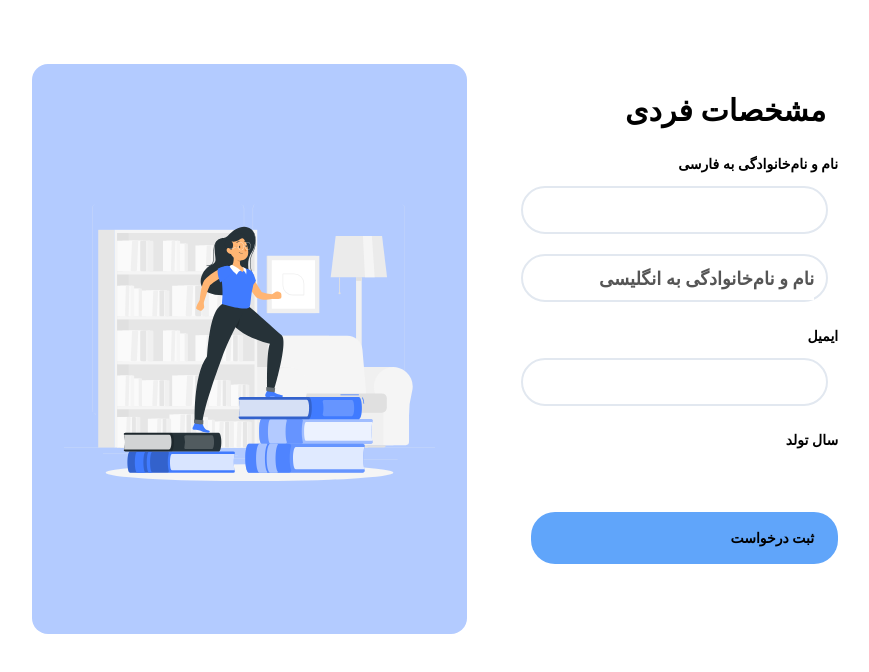
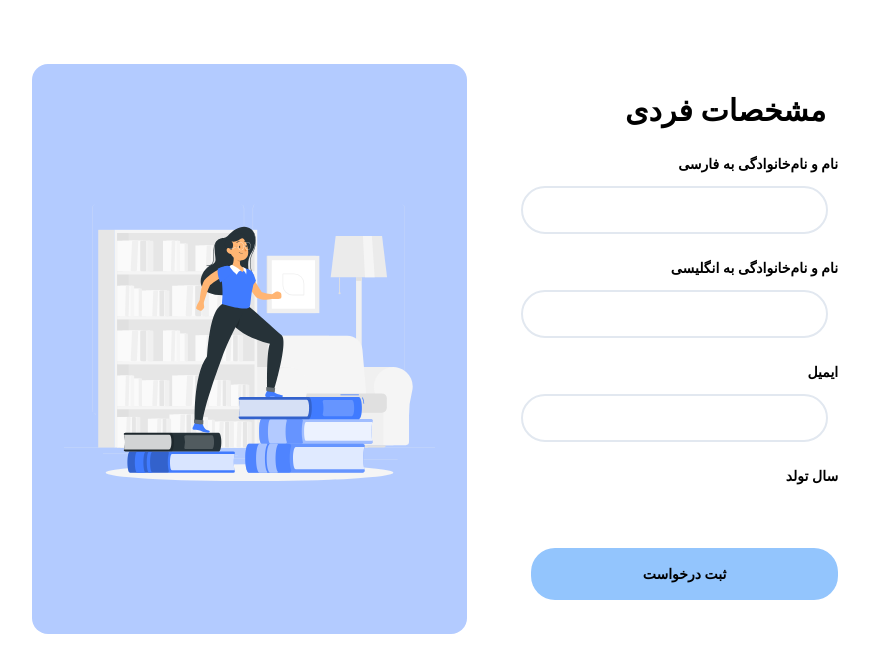
Before and after one commit to Haniye-Ghorbanian/React-Lab, a React (Vite) app: page / in a window 1280 px wide. Shown: the top 672 px of the page, without its empty margins (373-1242 px from the left). Built offline with nearby package versions, Linux system fonts and the light colour scheme.

Commit message:
initial style completed

```diff
--- a/src/6-Form with validation/components/Form/FormBtn/FormBtn.jsx
+++ b/src/6-Form with validation/components/Form/FormBtn/FormBtn.jsx
@@ -1,6 +1,6 @@
 const FormBtn = () => {
   return (
-    <button className="w-full bg-blue-400 text-md px-6 py-4 text-sm  flex flex-col justify-center align-center rounded-3xl">
+    <button className="w-full bg-blue-300 text-md px-6 py-4 text-sm flex justify-center items-center rounded-3xl hover:bg-blue-400 transition ease-in-out duration-200">
       ثبت درخواست
     </button>
   );
--- a/src/6-Form with validation/components/Form/FormInputs/NameInputInEn.jsx
+++ b/src/6-Form with validation/components/Form/FormInputs/NameInputInEn.jsx
@@ -1,20 +1,16 @@
 const NameInputInEn = () => {
-
-const labelAnimation = (e) => {
-    e.target.previousElementSibling.classList.remove('-translate-x-6 translate-y-6')
-    e.target.previousElementSibling.classList.add('translate-x-6 -translate-y-6')
-}
-
   return (
-    <div className="w-full relative">
-      <label className="text-sm -translate-x-6 translate-y-6 absolute bg-white h-8 transition ease-in-out delay-100 duration-300 label" htmlFor="nameFa">
+    <div className="w-full">
+      <label
+        className="text-sm"
+        htmlFor="nameFa"
+      >
         نام و نام‌خانوادگی به انگلیسی
       </label>
       <input
         className=" w-full h-12 focus:outline-none focus:ring-2 focus:ring-blue-400 focus:border-none rounded-3xl border-solid border-2 border-slate-200 rounded-2xl px-4 py-5 text-sm"
         type="text"
         id="nameFa"
-        onFocus={() => labelAnimation(e)}
       />
     </div>
   );
--- a/src/6-Form with validation/components/Form/FormInputs/NameInputInFa.jsx
+++ b/src/6-Form with validation/components/Form/FormInputs/NameInputInFa.jsx
@@ -1,5 +1,3 @@
-
-
 const NameInputInFa = () => {
   return (
     <div className="w-full">
```
